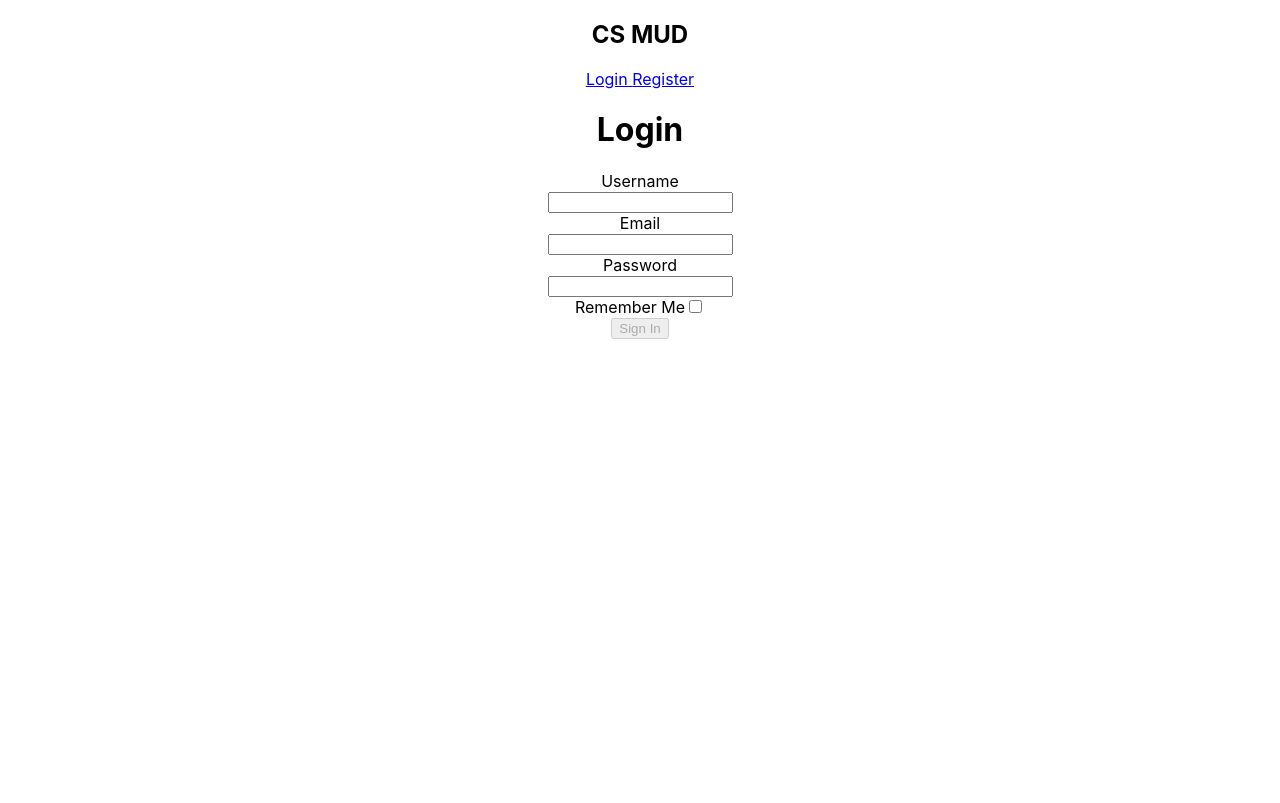
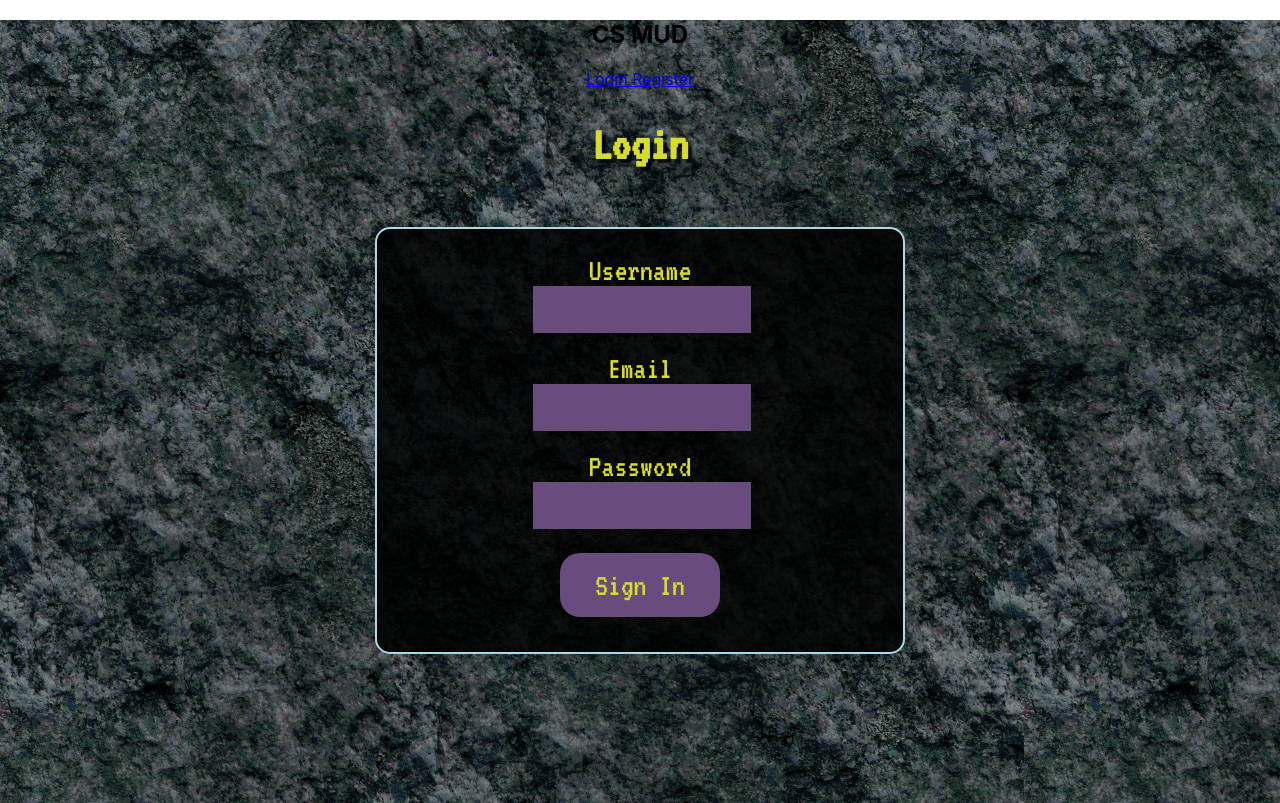
Before and after one commit to Trying-our-best/frontend, a React (Create React App) app: page /login in a window 1280 px wide. Built offline with nearby package versions, Linux system fonts and the light colour scheme.

Commit message:
Created styling for login/register components.

```diff
--- a/src/App.js
+++ b/src/App.js
@@ -2,21 +2,22 @@ import React from 'react';
 import { BrowserRouter as Router, Route, Link } from 'react-router-dom';
 
 // component imports
-import Login from '../src/components/Login';
-import Register from '../src/components/Register';
+import Login from './components/Login/Login';
+import Register from './components/Register/Register';
 import Game from '../src/components/Game';
-import NavBar from './components/NavBar/NavBar'
+import NavBar from './components/NavBar/NavBar';
 
 // styling & image imports
-import './App.css'
-import StoneTexture from './assets/stone-texture.png'
-
+import './App.css';
+import StoneTexture from './assets/stone-texture.png';
 
 function App() {
-
    return localStorage.getItem('token') ? (
       <Router>
-         <div className="App" style={{ "backgroundImage": `url(${StoneTexture})`, "height": "100vh"}}>
+         <div
+            className="App"
+            style={{ backgroundImage: `url(${StoneTexture})`, height: '100vh' }}
+         >
             <NavBar />
             <h2>CS MUD</h2>
             <Link to="/game">Game</Link>
@@ -25,7 +26,13 @@ function App() {
       </Router>
    ) : (
       <Router>
-         <div className="App">
+         <div
+            className="App"
+            style={{
+               backgroundImage: `url(${StoneTexture})`,
+               height: '97.9vh'
+            }}
+         >
             <h2>CS MUD</h2>
             <Link to="/login">Login </Link>
             <Link to="/register">Register </Link>
--- a/src/components/Register.js
+++ b/src/components/Login/Login.jsx
@@ -6,14 +6,14 @@ import Loader from 'react-loader-spinner';
 
 // style sheet import
 import 'react-loader-spinner/dist/loader/css/react-spinner-loader.css';
+import './Login.scss';
 
-const Register = props => {
+const Login = props => {
    // setting initial state with React hooks
    const [user, setUser] = useState({
       username: '',
       email: '',
-      password1: '',
-      password2: ''
+      password: ''
    });
 
    // using a hook to handle Loading state
@@ -22,8 +22,7 @@ const Register = props => {
    // hook to determine success as failure of the request
    const [messages, setMessages] = useState({
       success: false,
-      failure: false,
-      userExists: false
+      failure: false
    });
 
    // if the user is already logged in, we want to push them back to the game
@@ -43,46 +42,6 @@ const Register = props => {
       });
    };
 
-   const handleSubmit = event => {
-      // preventing the page from rerendering onSubmit
-      event.preventDefault();
-
-      // switching isLoading to true so the loader animation shows up
-      setIsLoading(true);
-
-      // POSTing the new user when the user submits
-      axios
-         .post('https://cs-bw1-mud.herokuapp.com/api/registration/', user)
-         .then(res => {
-            setMessages({
-               ...messages,
-               success: true
-            });
-            localStorage.setItem('token', res.data.key);
-            setTimeout(() => {
-               props.history.push('/game');
-               window.location.reload();
-            }, 3000);
-         })
-         .catch(err => {
-            setTimeout(() => {
-               setIsLoading(false);
-
-               if (err.response.status === 422) {
-                  setMessages({
-                     ...messages,
-                     userExists: true
-                  });
-               } else {
-                  setMessages({
-                     ...messages,
-                     failure: true
-                  });
-               }
-            }, 3000);
-         });
-   };
-
    // handling form validation
    const [touched, setTouched] = useState({
       username: false,
@@ -97,9 +56,42 @@ const Register = props => {
       });
    };
 
+   const handleSubmit = event => {
+      // preventing the page from rerendering onSubmit
+      event.preventDefault();
+
+      // switching isLoading to true so the loader animation shows up
+      setIsLoading(true);
+
+      // POSTing the new user when the user submits
+      axios
+         .post(`https://cs-bw1-mud.herokuapp.com/api/login/`, user)
+         .then(res => {
+            setMessages({
+               ...messages,
+               success: true
+            });
+            localStorage.setItem('token', res.data.key);
+
+            setTimeout(() => {
+               props.history.push('/game');
+               window.location.reload();
+            }, 3000);
+         })
+         .catch(err => {
+            setMessages({
+               ...messages,
+               failure: true
+            });
+            setTimeout(() => {
+               setIsLoading(false);
+            }, 3000);
+         });
+   };
+
    return (
-      <div className="signup-container">
-         <h1 className="signup-heading">Sign Up</h1>
+      <div className="login-container">
+         <h1 className="login-heading">Login</h1>
          <form className="form-container" onSubmit={handleSubmit}>
             <label className="form-label">
                Username
@@ -114,7 +106,7 @@ const Register = props => {
                />
                {user.username === '' && touched.username === true ? (
                   <p className="required-error">
-                     username is a required field.
+                     Username is a required field.
                   </p>
                ) : null}
             </label>
@@ -142,50 +134,24 @@ const Register = props => {
                   type="password"
                   className="form-input"
                   onChange={handleChange}
-                  name="password1"
-                  value={user.password1}
+                  name="password"
+                  value={user.password}
                   onBlur={toggleTouched}
                />
-               {user.password1 === '' && touched.password1 === true ? (
+               {user.password === '' && touched.password === true ? (
                   <p className="required-error">
                      Password is a required field.
                   </p>
                ) : null}
             </label>
-            <div className="divider"></div>
-            <label className="form-label">
-               Confirm Password
-               <br />
-               <input
-                  type="password"
-                  className="form-input"
-                  onChange={handleChange}
-                  name="password2"
-                  value={user.password2}
-                  onBlur={toggleTouched}
-               />
-               {user.password2 === '' && touched.password2 === true ? (
-                  <p className="required-error">
-                     Password is a required field.
-                  </p>
-               ) : null}
-            </label>
-            <div className="divider"></div>
             {messages.success ? (
                <h2 className="messages messages-success">
-                  Account created successfully. Welcome!
+                  Login Successful. Welcome back!
                </h2>
             ) : null}
             {messages.failure ? (
                <h2 className="messages">
-                  Credentials invalid. Please make sure you filled out the form
-                  correctly.
-               </h2>
-            ) : null}
-            {messages.userExists ? (
-               <h2 className="messages">
-                  You already have an account. Please use your credentials to
-                  login to your account.
+                  Login Failed. Please check your credentials.
                </h2>
             ) : null}
             {isLoading ? (
@@ -201,12 +167,10 @@ const Register = props => {
                </button>
             ) : (
                <button
-                  className="signup-btn"
-                  disabled={
-                     !user.username || !user.password1 || !user.password2
-                  }
+                  className="login-btn"
+                  disabled={!user.username || !user.password}
                >
-                  Register
+                  Sign In
                </button>
             )}
          </form>
@@ -214,4 +178,4 @@ const Register = props => {
    );
 };
 
-export default Register;
+export default Login;
--- /dev/null
+++ b/src/components/Login/Login.scss
@@ -0,0 +1,65 @@
+.login-container {
+   display: flex;
+   flex-direction: column;
+   align-items: center;
+   justify-content: center;
+   align-content: center;
+   font-family: 'VT323', monospace;
+   color: #d7db2c;
+   text-align: center;
+   .login-heading {
+      font-size: 3rem;
+      text-shadow: 4px 4px 2px #000000d9;
+   }
+   .form-container {
+      display: flex;
+      margin: 2%;
+      padding: 2%;
+      width: 475px;
+      height: auto;
+      flex-direction: column;
+      align-items: center;
+      justify-content: center;
+      align-content: center;
+      border: 2px solid lightblue;
+      background-color: #000000d9;
+      color: #d7db2c;
+      border-radius: 15px;
+   }
+   .form-label {
+      display: flex;
+      flex-direction: column;
+      align-content: space-around;
+      align-items: center;
+      justify-content: flex-end;
+      font-size: 2rem;
+      width: 450px;
+   }
+   .form-input {
+      display: flex;
+      width: 200px;
+      border: none;
+      background-color: #694b7d;
+      align-items: center;
+      padding: 2%;
+      margin-left: 1%;
+      font-family: 'VT323', monospace;
+      color: #d7db2c;
+      font-size: 1.8rem;
+   }
+   .divider {
+      margin: 2%;
+   }
+   .login-btn {
+      background-color: #694b7d;
+      border: none;
+      border-radius: 20px;
+      font-family: 'VT323', monospace;
+      margin: 2%;
+      margin-top: 5%;
+      width: 10rem;
+      height: 4rem;
+      color: #d7db2c;
+      font-size: 2rem;
+   }
+}
--- a/src/components/Login.jsx
+++ b/src/components/Register/Register.jsx
@@ -6,13 +6,15 @@ import Loader from 'react-loader-spinner';
 
 // style sheet import
 import 'react-loader-spinner/dist/loader/css/react-spinner-loader.css';
+import './Register.scss';
 
-const Login = props => {
+const Register = props => {
    // setting initial state with React hooks
    const [user, setUser] = useState({
       username: '',
       email: '',
-      password: ''
+      password1: '',
+      password2: ''
    });
 
    // using a hook to handle Loading state
@@ -21,7 +23,8 @@ const Login = props => {
    // hook to determine success as failure of the request
    const [messages, setMessages] = useState({
       success: false,
-      failure: false
+      failure: false,
+      userExists: false
    });
 
    // if the user is already logged in, we want to push them back to the game
@@ -41,6 +44,46 @@ const Login = props => {
       });
    };
 
+   const handleSubmit = event => {
+      // preventing the page from rerendering onSubmit
+      event.preventDefault();
+
+      // switching isLoading to true so the loader animation shows up
+      setIsLoading(true);
+
+      // POSTing the new user when the user submits
+      axios
+         .post('https://cs-bw1-mud.herokuapp.com/api/registration/', user)
+         .then(res => {
+            setMessages({
+               ...messages,
+               success: true
+            });
+            localStorage.setItem('token', res.data.key);
+            setTimeout(() => {
+               props.history.push('/game');
+               window.location.reload();
+            }, 3000);
+         })
+         .catch(err => {
+            setTimeout(() => {
+               setIsLoading(false);
+
+               if (err.response.status === 422) {
+                  setMessages({
+                     ...messages,
+                     userExists: true
+                  });
+               } else {
+                  setMessages({
+                     ...messages,
+                     failure: true
+                  });
+               }
+            }, 3000);
+         });
+   };
+
    // handling form validation
    const [touched, setTouched] = useState({
       username: false,
@@ -55,46 +98,12 @@ const Login = props => {
       });
    };
 
-   const handleSubmit = event => {
-      // preventing the page from rerendering onSubmit
-      event.preventDefault();
-
-      // switching isLoading to true so the loader animation shows up
-      setIsLoading(true);
-
-      // POSTing the new user when the user submits
-      axios
-         .post(`https://cs-bw1-mud.herokuapp.com/api/login/`, user)
-         .then(res => {
-            setMessages({
-               ...messages,
-               success: true
-            });
-            localStorage.setItem('token', res.data.key);
-
-            setTimeout(() => {
-               props.history.push('/game');
-               window.location.reload();
-            }, 3000);
-         })
-         .catch(err => {
-            setMessages({
-               ...messages,
-               failure: true
-            });
-            setTimeout(() => {
-               setIsLoading(false);
-            }, 3000);
-         });
-   };
-
    return (
-      <div className="login-container">
-         <h1 className="login-heading">Login</h1>
+      <div className="signup-container">
+         <h1 className="signup-heading">Sign Up</h1>
          <form className="form-container" onSubmit={handleSubmit}>
             <label className="form-label">
                Username
-               <br />
                <input
                   type="username"
                   className="form-input"
@@ -105,14 +114,13 @@ const Login = props => {
                />
                {user.username === '' && touched.username === true ? (
                   <p className="required-error">
-                     Username is a required field.
+                     username is a required field.
                   </p>
                ) : null}
             </label>
             <div className="divider"></div>
             <label className="form-label">
                Email
-               <br />
                <input
                   type="email"
                   className="form-input"
@@ -128,37 +136,53 @@ const Login = props => {
             <div className="divider"></div>
             <label className="form-label">
                Password
-               <br />
                <input
                   type="password"
                   className="form-input"
                   onChange={handleChange}
-                  name="password"
-                  value={user.password}
+                  name="password1"
+                  value={user.password1}
                   onBlur={toggleTouched}
                />
-               {user.password === '' && touched.password === true ? (
+               {user.password1 === '' && touched.password1 === true ? (
                   <p className="required-error">
                      Password is a required field.
                   </p>
                ) : null}
             </label>
-            <div className="under-input">
-               <div className="remember-me-container">
-                  <label className="remember-me-label">
-                     Remember Me
-                     <input type="checkbox" className="checkbox" />
-                  </label>
-               </div>
-            </div>
+            <div className="divider"></div>
+            <label className="form-label">
+               Confirm Password
+               <input
+                  type="password"
+                  className="form-input"
+                  onChange={handleChange}
+                  name="password2"
+                  value={user.password2}
+                  onBlur={toggleTouched}
+               />
+               {user.password2 === '' && touched.password2 === true ? (
+                  <p className="required-error">
+                     Password is a required field.
+                  </p>
+               ) : null}
+            </label>
+            <div className="divider"></div>
             {messages.success ? (
                <h2 className="messages messages-success">
-                  Login Successful. Welcome back!
+                  Account created successfully. Welcome!
                </h2>
             ) : null}
             {messages.failure ? (
                <h2 className="messages">
-                  Login Failed. Please check your credentials.
+                  Credentials invalid. Please make sure you filled out the form
+                  correctly.
+               </h2>
+            ) : null}
+            {messages.userExists ? (
+               <h2 className="messages">
+                  You already have an account. Please use your credentials to
+                  login to your account.
                </h2>
             ) : null}
             {isLoading ? (
@@ -174,10 +198,12 @@ const Login = props => {
                </button>
             ) : (
                <button
-                  className="login-btn"
-                  disabled={!user.username || !user.password}
+                  className="signup-btn"
+                  disabled={
+                     !user.username || !user.password1 || !user.password2
+                  }
                >
-                  Sign In
+                  Register
                </button>
             )}
          </form>
@@ -185,4 +211,4 @@ const Login = props => {
    );
 };
 
-export default Login;
+export default Register;
--- /dev/null
+++ b/src/components/Register/Register.scss
@@ -0,0 +1,64 @@
+.signup-container {
+   display: flex;
+   flex-direction: column;
+   align-items: center;
+   justify-content: center;
+   align-content: center;
+   font-family: 'VT323', monospace;
+   color: #d7db2c;
+   text-align: center;
+   .signup-heading {
+      font-size: 3rem;
+      text-shadow: 4px 4px 2px #000000d9;
+   }
+   .form-container {
+      display: flex;
+      margin: 2%;
+      padding: 2%;
+      width: 475px;
+      height: auto;
+      flex-direction: column;
+      align-items: center;
+      justify-content: center;
+      align-content: center;
+      border: 2px solid lightblue;
+      background-color: #000000d9;
+      color: #d7db2c;
+      border-radius: 15px;
+   }
+   .form-label {
+      display: flex;
+      flex-direction: column;
+      align-content: space-around;
+      align-items: center;
+      justify-content: flex-end;
+      font-size: 2rem;
+      width: 450px;
+   }
+   .form-input {
+      display: flex;
+      width: 200px;
+      border: none;
+      background-color: #694b7d;
+      align-items: center;
+      padding: 2%;
+      margin-left: 1%;
+      font-family: 'VT323', monospace;
+      color: #d7db2c;
+      font-size: 1.8rem;
+   }
+   .divider {
+      margin: 2%;
+   }
+   .signup-btn {
+      background-color: #694b7d;
+      border: none;
+      border-radius: 20px;
+      font-family: 'VT323', monospace;
+      margin: 2%;
+      width: 10rem;
+      height: 4rem;
+      color: #d7db2c;
+      font-size: 2rem;
+   }
+}
```
